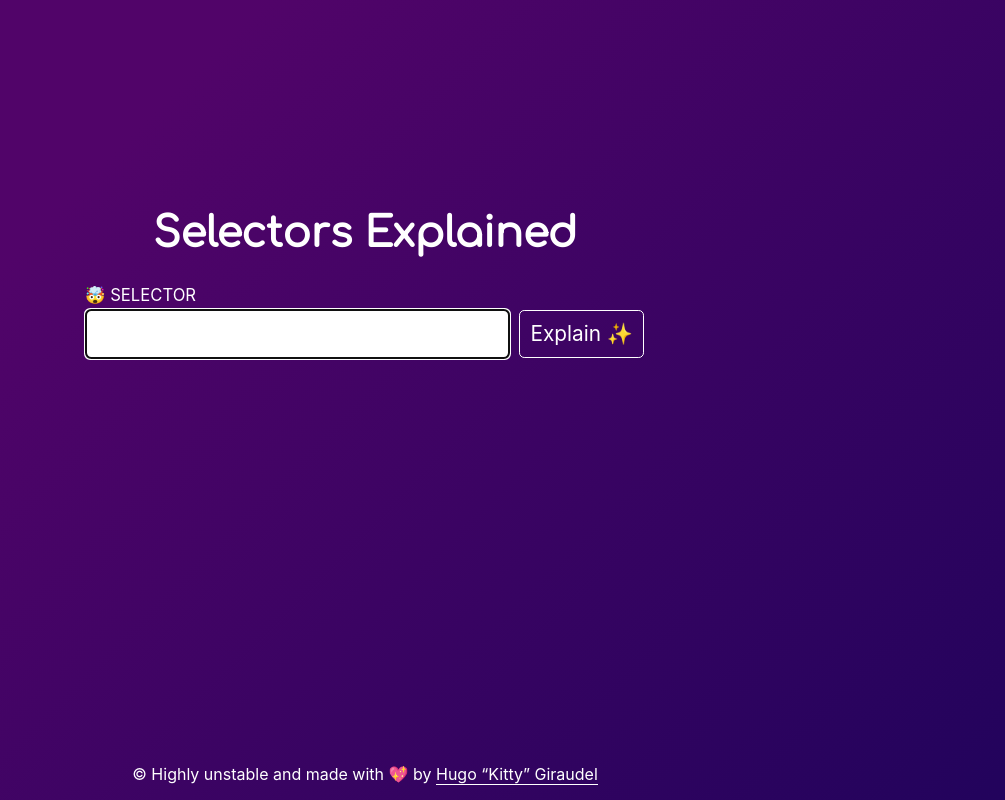
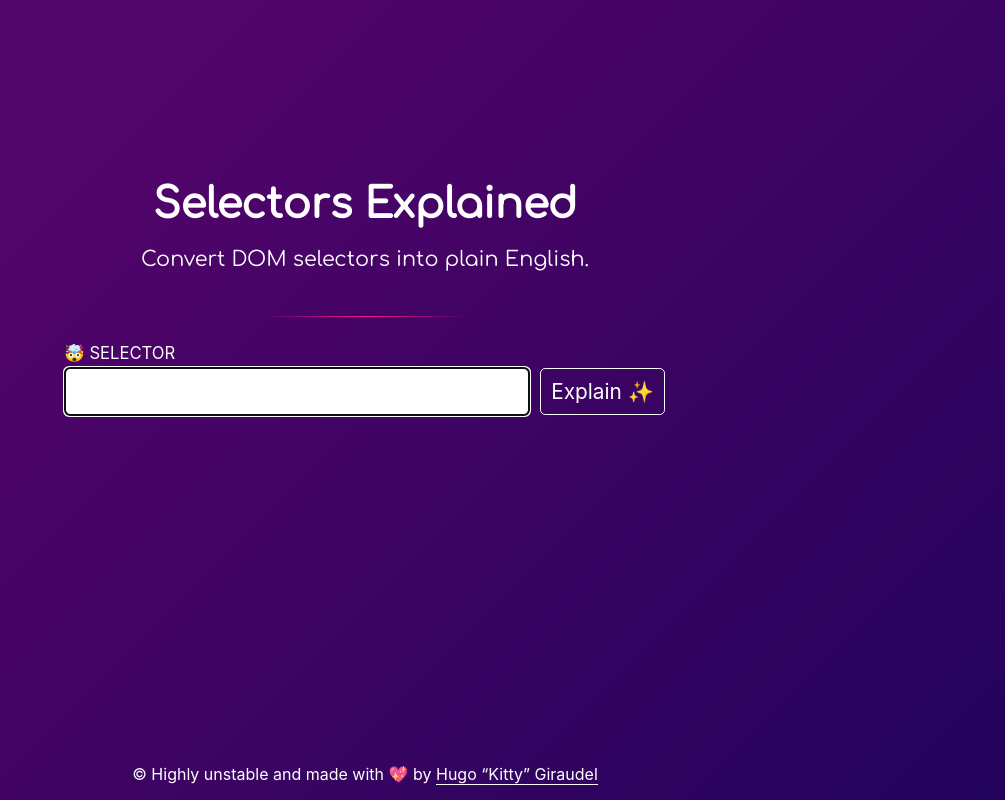
Before and after one commit to KittyGiraudel/selectors-explained, a website: page ui/index.html in a window 1280 px wide. Shown: the whole page, without its empty margins (275-1280 px from the left). Drawn offline with Linux system fonts and the light colour scheme.

Commit message:
Improve UI

```diff
--- a/ui/index.html
+++ b/ui/index.html
@@ -12,8 +12,12 @@
   </head>
 
   <body>
-    <main role="main" class="Container">
-      <h1>Selectors Explained</h1>
+    <div class="Container">
+      <header role="banner" class="Header">
+        <h1 class="Title">Selectors Explained</h1>
+        <p class="Baseline">Convert DOM selectors into plain English.</p>
+      </header>
+      <main role="main" class="Main">
         <form id="form" class="Form" action="/">
           <label for="selector" class="Label">🤯 Selector</label>
           <input
@@ -30,6 +34,7 @@
         </form>
         <div id="result" class="Result"></div>
       </main>
+    </div>
 
     <footer role="contentinfo" class="Footer">
       <p>
--- a/ui/styles.css
+++ b/ui/styles.css
@@ -1,18 +1,13 @@
 * {
   box-sizing: border-box;
-}
-
-html,
-body {
-  display: flex;
-  flex-direction: column;
-  flex: 1;
 }
 
 html {
   background-image: linear-gradient(315deg, #22035c 0%, #510469 74%);
   color: white;
   min-height: 100%;
+  display: flex;
+  flex-direction: column;
 }
 
 body {
@@ -22,17 +17,59 @@ body {
     sans-serif;
 }
 
+@media (min-width: 600px) {
+  body {
+    display: flex;
+    flex-direction: column;
+    flex-grow: 1;
+  }
+}
+
 .Container {
   margin: auto;
   font-size: 130%;
   padding: 1em;
+}
+
+.Main {
   width: 600px;
   max-width: 100%;
 }
 
-h1 {
+.Header {
+  text-align: center;
+  padding-bottom: 2em;
+  margin-bottom: 1.25em;
+  position: relative;
+}
+
+.Header::after {
+  content: '';
+  position: absolute;
+  width: 10em;
+  height: 1px;
+  background-image: linear-gradient(
+    to right,
+    rgba(255, 20, 147, 0),
+    deeppink,
+    rgba(255, 20, 147, 0)
+  );
+  left: 50%;
+  transform: translateX(-50%);
+  bottom: 0;
+}
+
+.Title {
   font-family: 'Comfortaa';
-  text-align: center;
+  margin-bottom: 0;
+  font-size: 200%;
+}
+
+.Baseline {
+  margin-top: 0.75em;
+  margin-bottom: 0;
+  font-family: 'Comfortaa';
+  line-height: 1.5;
 }
 
 .Form {
@@ -119,6 +156,7 @@ h1 {
 .Footer {
   margin-top: auto;
   text-align: center;
+  padding: 0 1em;
 }
 
 .Footer a {
```
Lines whose indentation alone changed are shown as unchanged.
